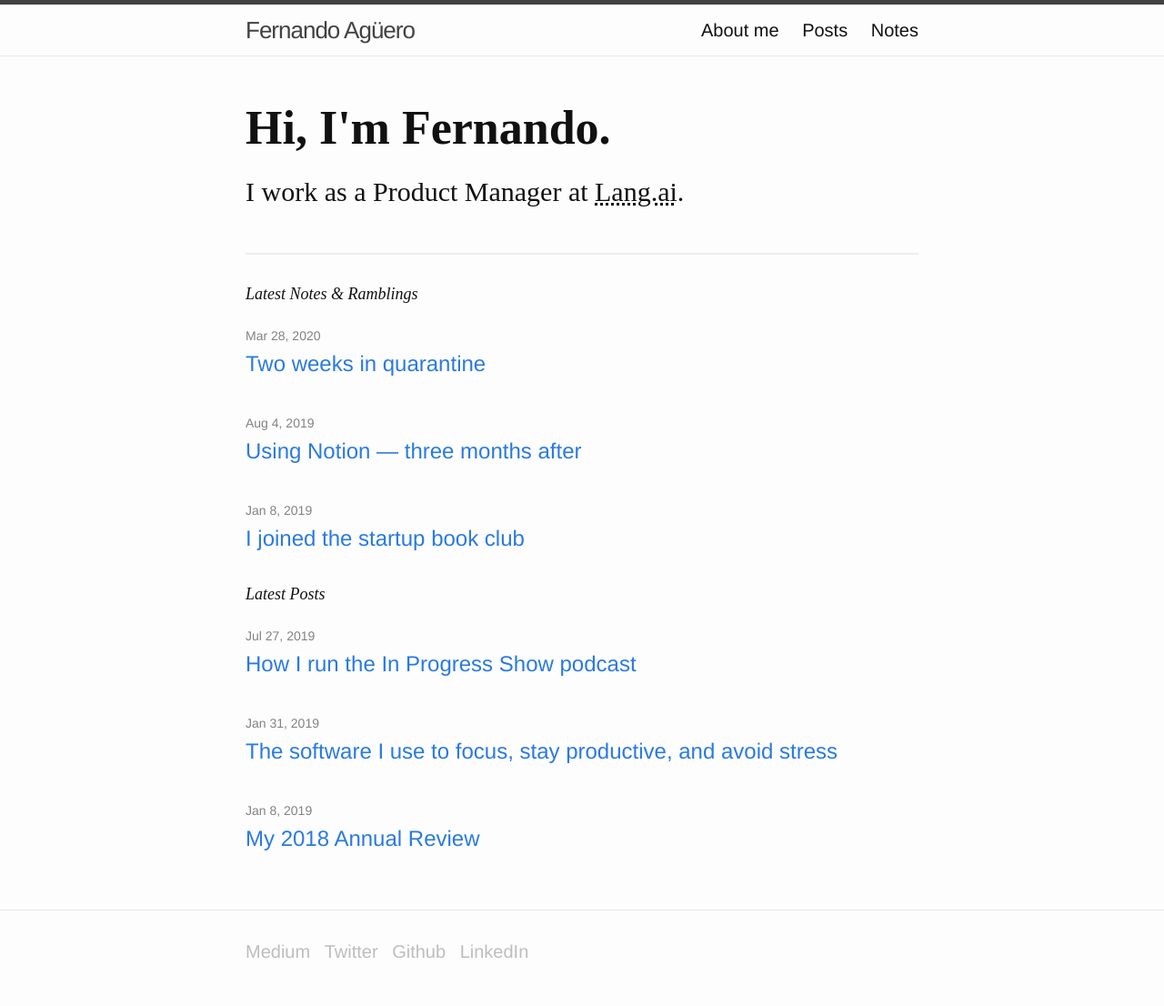
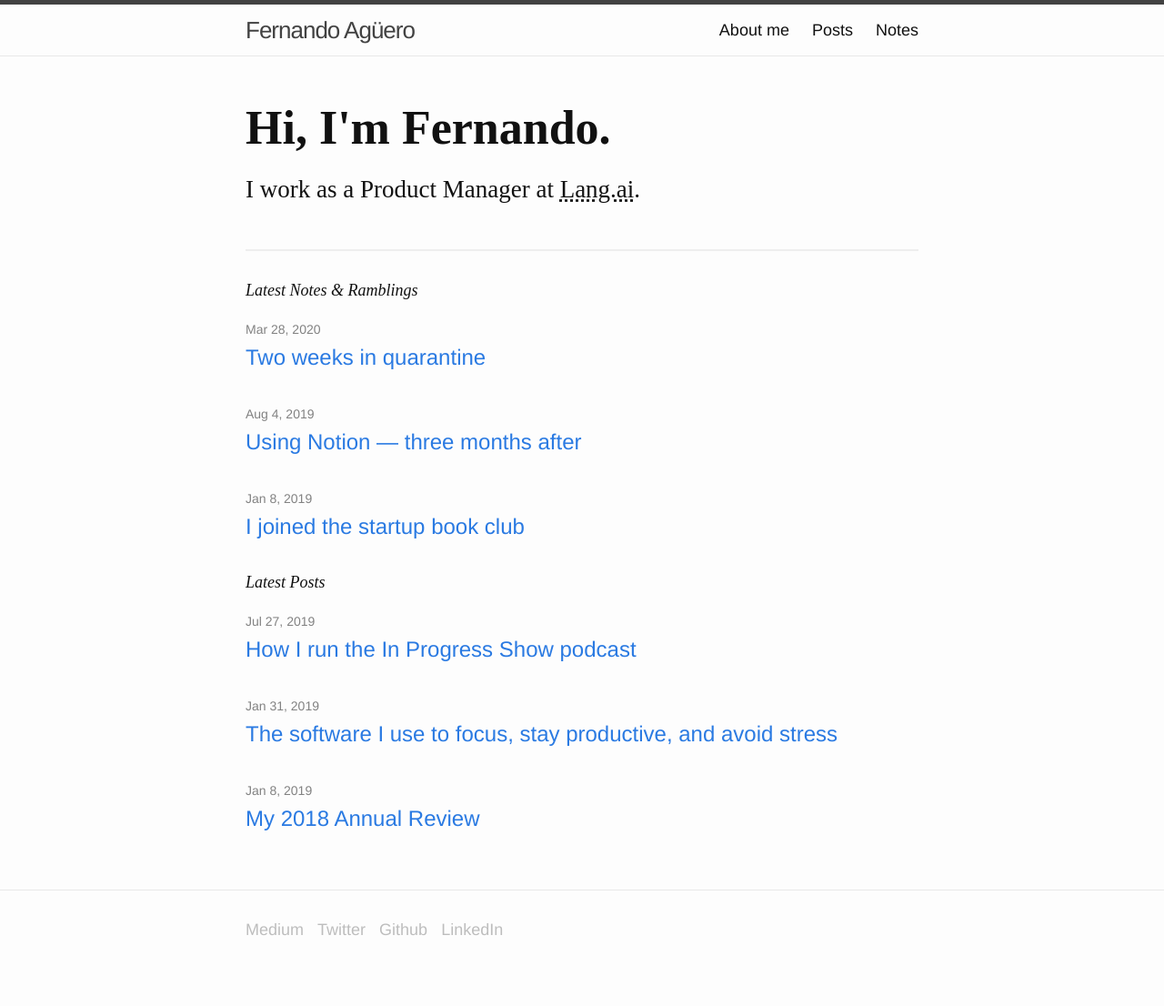
Before and after one commit to fjaguero/site, a Jekyll site: the page built from index.html, in a window 1280 px wide. Shown: the whole page at 91% size. Built offline with Jekyll 4.4.1, drawn with Linux system fonts in a browser that asks for light colours; some web fonts are replaced; after the commit the page ends 1081 px from its top, so only the background shows below that.

Commit message:
Move font-size to 18px

```diff
--- a/_includes/head.html
+++ b/_includes/head.html
@@ -39,7 +39,7 @@
    * Basic styling
    */
     body {
-      font: 300 20px/1.5 "Open Sans", Helvetica, Arial, sans-serif;
+      font: 300 18px/1.5 "Open Sans", Helvetica, Arial, sans-serif;
       color: #111;
       background-color: #fdfdfd;
       -webkit-text-size-adjust: 100%;
```
Also changed, not shown: 4 other files.
